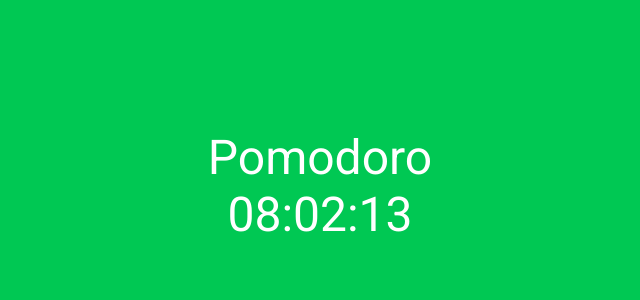
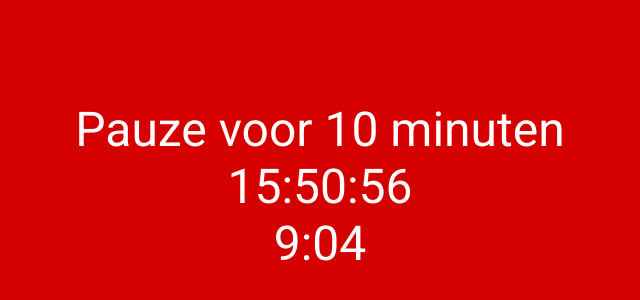
Before and after one commit to ArnoutPullen/Pomodoro, an Angular app: page / in a window 1280 px wide. Shown: the part 214-514 px from the top of the page, without its empty margins (320-960 px from the left). Built offline with nearby package versions, Linux system fonts and the light colour scheme.

Commit message:
temp part countdown

```diff
--- a/src/app/timer/timer.component.html
+++ b/src/app/timer/timer.component.html
@@ -5,5 +5,6 @@
 
     <span class="text">{{ text }}</span>
     <span class="timer">{{ date | date:'HH:mm:ss' }}</span>
+    <span class="countdown">{{ countDown }}</span>
     <!-- <button (click)="play()">Play</button> -->
 </div>
--- a/src/app/timer/timer.component.ts
+++ b/src/app/timer/timer.component.ts
@@ -21,28 +21,41 @@ export class TimerComponent implements OnInit {
     // visuals
     backgroundColor: string;
     text: string;
+    countDown: any;
 
     constructor() { }
 
     ngOnInit() {
+        this.date = new Date("01-23-2020 15:50:58");
         this.startTimer();
         this.audio = new Audio();
         this.audio.src = "/assets/audio/schoolbel.mp3";
         this.audio.load();
-        // this.date = new Date("01-23-2020 17:24:58");
+        this.date = new Date("01-23-2020 15:50:56");
     }
 
     play() {
         this.audio.play();
     }
 
+    calculateCountDown(endMin: any) {
+        const min = this.date.getMinutes();
+        const sec = this.date.getSeconds();
+
+        const m = (59 - sec).toString().length == 1 ? '0' + (59 - sec) : 59 - sec;
+        const s = (endMin - sec).toString().length == 1 ? '0' + (endMin - sec) : endMin - sec;
+
+        this.countDown = ( 59 - min ) + ':' + s;
+    }
+
     intervaler() {
         // timer
-        this.date = new Date();
+        // this.date = new Date();
 
         // pomodoro calculation
         const hour = this.date.getHours();
         const min = this.date.getMinutes();
+        const sec = this.date.getSeconds();
         const oldStatus = this.status;
 
         // determine next break type
@@ -56,6 +69,10 @@ export class TimerComponent implements OnInit {
         // before 12/14/16/18/20 etc. hours
         if (this.breakType === 'longBreak'
         && min >= 60 - this.longBreak) {
+            // const m = (59 - sec).toString().length == 1 ? '0' + (59 - sec) : 59 - sec;
+            // const s = (60 - sec).toString().length == 1 ? '0' + (60 - sec) : 60 - sec;
+            // this.countDown = ( 59 - min ) + ':' + s;
+            this.calculateCountDown(60);
             this.status = 'longBreak';
         // 14:25/14:30 | 14:55/15:00 | 15:25/15:30
         } else if (this.breakType === 'shortBreak'
```
